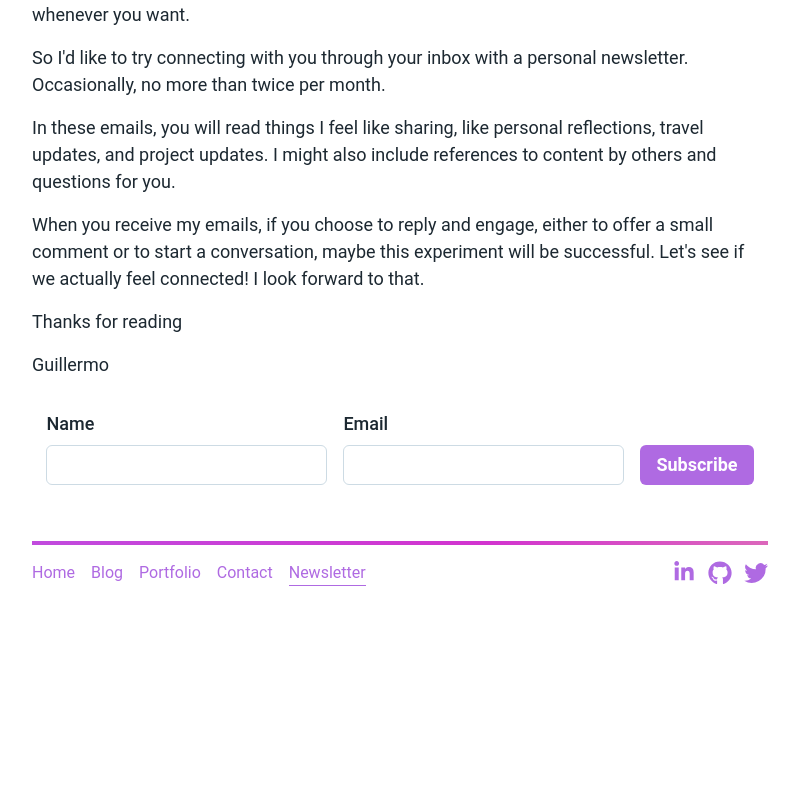
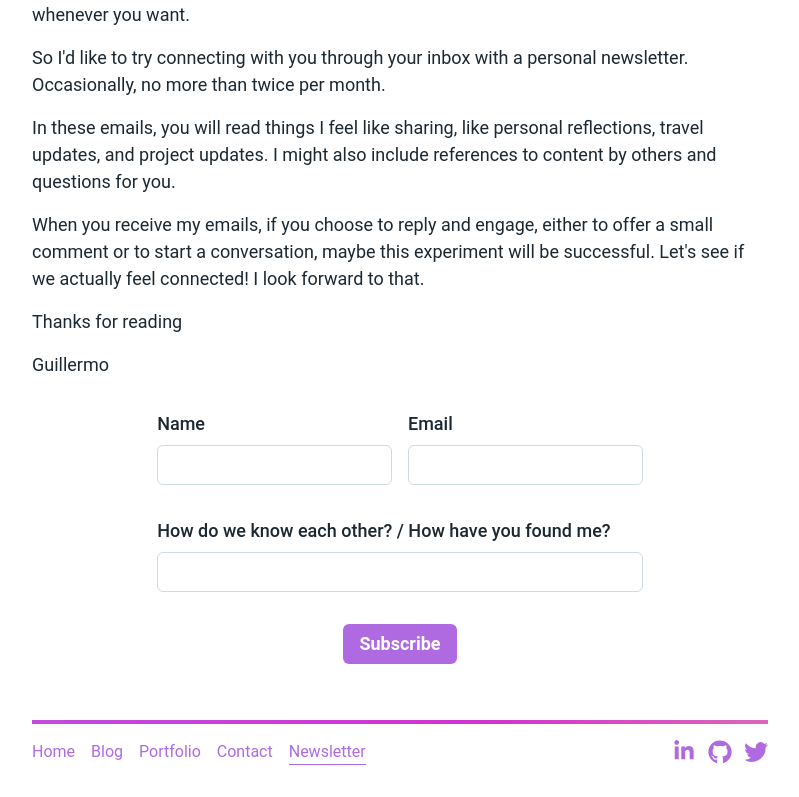
Before and after one commit to guillermodlpa/site, a Next.js app: page /newsletter in a window 1280 px wide. Shown: the part 380-1177 px from the top of the page, without its empty margins (240-1039 px from the left). Before the commit the page ends 998 px from the top, so only its background shows below. Built offline with nearby package versions, Linux system fonts and the light colour scheme.

Commit message:
Add relationship question on newsletter form

```diff
--- a/features/newsletter/SubscribeToNewsletterForm.tsx
+++ b/features/newsletter/SubscribeToNewsletterForm.tsx
@@ -5,10 +5,11 @@ import {
   AlertTitle,
   Box,
   Button,
-  Flex,
   FormControl,
   FormErrorMessage,
   FormLabel,
+  Grid,
+  GridItem,
   Input,
   Link,
   ListItem,
@@ -48,6 +49,7 @@ export default function SubscribeToNewsletterForm() {
   const [data, setData] = useState({
     name: "",
     email: "",
+    relationship: "",
   });
 
   function handleSubmit(event: FormEvent) {
@@ -92,6 +94,7 @@ export default function SubscribeToNewsletterForm() {
               <UnorderedList listStyleType="none" ml={0} mb={4}>
                 <ListItem fontSize="sm">{data.name}</ListItem>
                 <ListItem fontSize="sm">{data.email}</ListItem>
+                <ListItem fontSize="sm">{data.relationship}</ListItem>
               </UnorderedList>
 
               <Text mb={2}>
@@ -103,16 +106,15 @@ export default function SubscribeToNewsletterForm() {
           </Box>
         </Alert>
       ) : (
-        <Flex
-          gap={4}
-          width="fit-content"
+        <Grid
+          columnGap={4}
+          rowGap={8}
+          templateColumns={"1fr 1fr"}
           mx="auto"
-          alignItems="flex-end"
-          flexDirection={{ base: "column", sm: "row" }}
-          justifyContent="flex-end"
-          flexWrap="wrap"
+          width={{ base: "full", md: "66%" }}
         >
-          <FormControl isRequired width="fit-content">
+          <GridItem>
+            <FormControl isRequired>
               <FormLabel requiredIndicator={<></>}>Name</FormLabel>
               <Input
                 type="text"
@@ -124,7 +126,10 @@ export default function SubscribeToNewsletterForm() {
                 }
               />
             </FormControl>
-          <FormControl isRequired width="fit-content">
+          </GridItem>
+
+          <GridItem>
+            <FormControl isRequired>
               <FormLabel requiredIndicator={<></>}>Email</FormLabel>
               <Input
                 type="email"
@@ -136,7 +141,29 @@ export default function SubscribeToNewsletterForm() {
                 }
               />
             </FormControl>
+          </GridItem>
 
+          <GridItem colSpan={2}>
+            <FormControl isRequired>
+              <FormLabel requiredIndicator={<></>}>
+                How do we know each other? / How have you found me?
+              </FormLabel>
+              <Input
+                type="text"
+                name="relationship"
+                size={{ base: "lg", md: "md" }}
+                value={data.relationship}
+                onChange={(event) =>
+                  setData((data) => ({
+                    ...data,
+                    relationship: event.target.value,
+                  }))
+                }
+              />
+            </FormControl>
+          </GridItem>
+
+          <GridItem colSpan={2} textAlign={"center"}>
             <Button
               flexShrink={0}
               type="submit"
@@ -145,7 +172,8 @@ export default function SubscribeToNewsletterForm() {
             >
               Subscribe
             </Button>
-        </Flex>
+          </GridItem>
+        </Grid>
       )}
 
       {formStatus === FormStatus.ERROR && (
```
Lines whose indentation alone changed are shown as unchanged.
